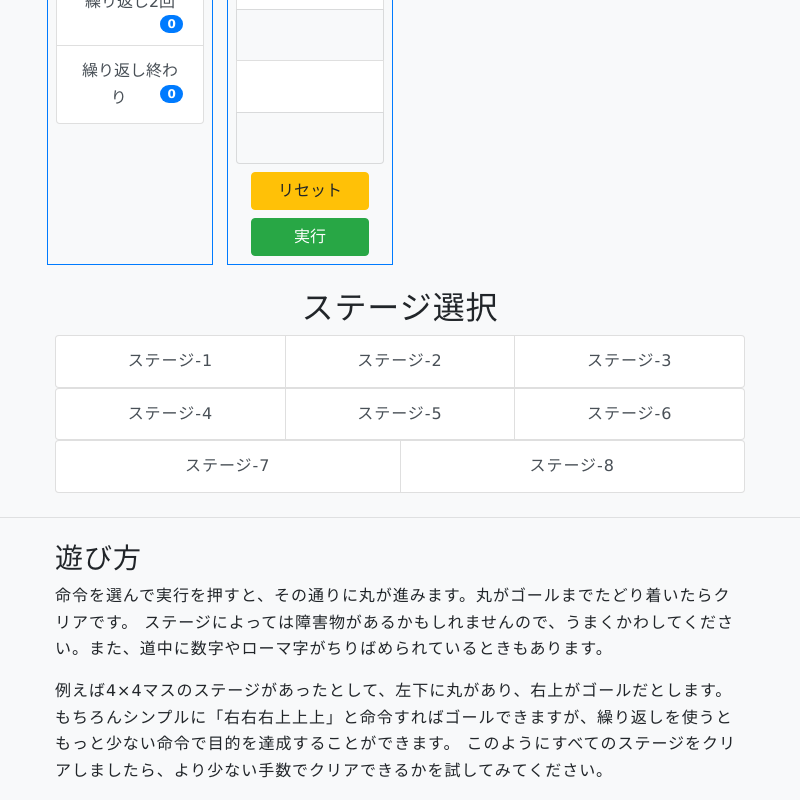
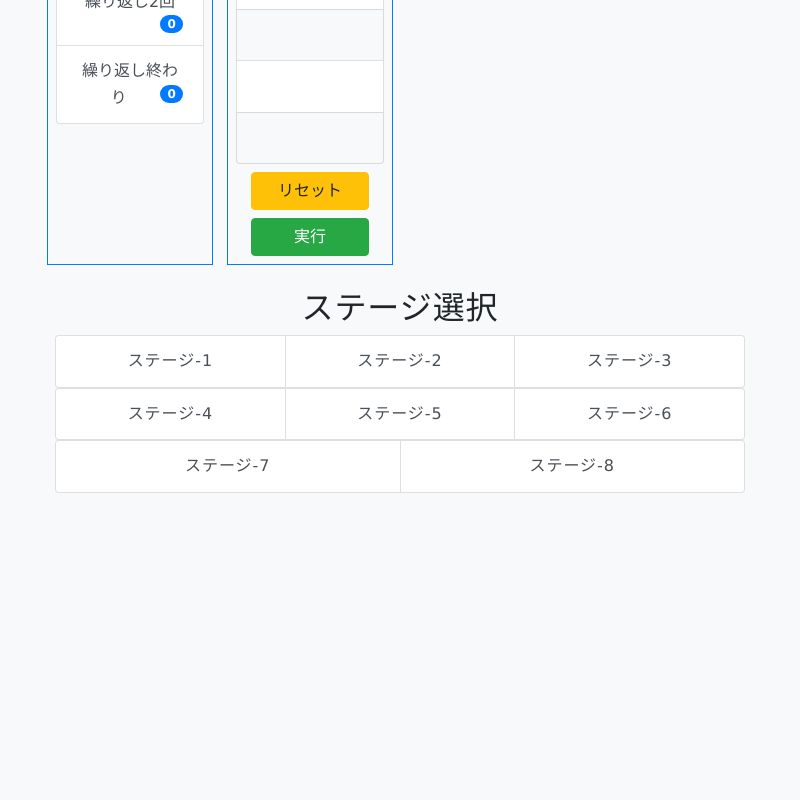
Before and after one commit to yunemk/Ball-Control-Game, an Electron app: page index.html in a window 800 px wide. Shown: the part 481-1281 px from the top of the page. After the commit the page ends 974 px from the top, so only its background shows below. Drawn offline with Linux system fonts and the light colour scheme.

Commit message:
Deleted how to play

```diff
--- a/index.html
+++ b/index.html
@@ -121,23 +121,6 @@
     </div>
   </section>
 
-  <hr class="my-4">
-
-  <section id="howToPlay">
-    <div class="container">
-      <h3>遊び方</h3>
-      <p>
-        命令を選んで実行を押すと、その通りに丸が進みます。丸がゴールまでたどり着いたらクリアです。
-        ステージによっては障害物があるかもしれませんので、うまくかわしてください。また、道中に数字やローマ字がちりばめられているときもあります。
-      </p>
-      <p>
-        例えば4×4マスのステージがあったとして、左下に丸があり、右上がゴールだとします。
-        もちろんシンプルに「右右右上上上」と命令すればゴールできますが、繰り返しを使うともっと少ない命令で目的を達成することができます。
-        このようにすべてのステージをクリアしましたら、より少ない手数でクリアできるかを試してみてください。
-      </p>
-    </div>
-  </section>
-
   <script src="src/js/Stage.js"></script>
   <script src="src/js/canvas/Field.js"></script>
   <script src="src/js/canvas/Alphabets.js"></script>
```
